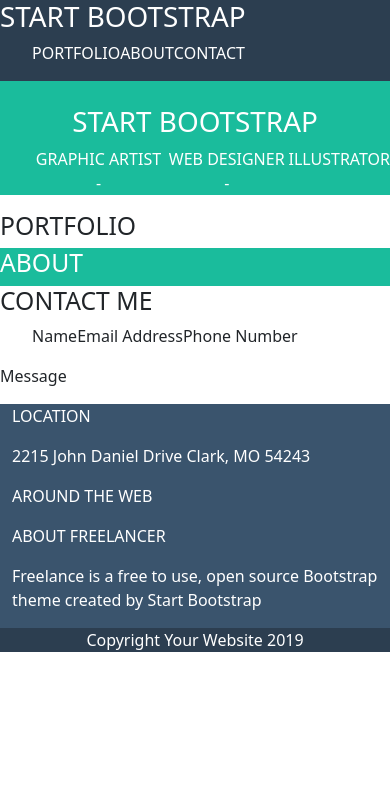
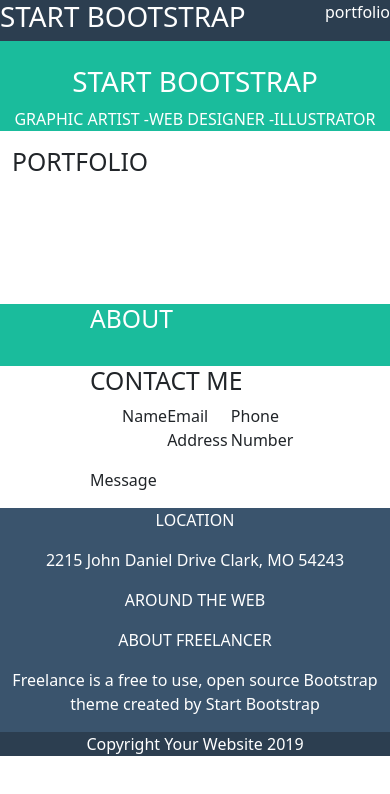
Before and after one commit to SimoneCorona/-html-css-bootstrap-freelancer, a plain HTML site: page index.html in a window 390 px wide. Drawn offline with nearby package versions, Linux system fonts and the light colour scheme.

Commit message:
refactoring and add Olga's correction

```diff
--- a/css/stile.css
+++ b/css/stile.css
@@ -7,6 +7,12 @@ ul{
 .line{
     display: flex;
     color: inherit;
+}
+.ms_container_sm{
+    max-width: 1170px;
+    width: 60%;
+    margin: 0 auto;
+
 }
 /* debug colors */
 .red{
@@ -35,7 +41,7 @@ header{
     background-color: #2C3E50;
 }
 /* jumbotron */
-.jumbotron{
+.ms_jumbotron{
     text-align: center;
     background-color: #1ABC9C;
 }
@@ -52,6 +58,7 @@ footer{
     color:white;
 }
 .top-foot{
+    text-align: center;
     background-color: #3A546D;
 }
 .copyright{
--- a/index.html
+++ b/index.html
@@ -12,23 +12,21 @@
     <link rel="stylesheet" href="css/stile.css">
 </head>
 <body>
+<!-- HEADER -->
     <header>
         <div class="container-fluid p-0">
             <section class="top-head">
-                <div class="row">
-                    <div class="col">
+                <div class="row gx-0">
+                    <div class="col-10 col-md-6">
                         <h1>START BOOTSTRAP</h1>
                     </div>
-                    <div class="col">
-                        <ul>
-                            <li>PORTFOLIO</li>
-                            <li>ABOUT</li>
-                            <li>CONTACT</li>
-                        </ul>
+                    <div class="col-2 col-md-6 text-end">
+                        portfolio
                     </div>
                 </div>
             </section>
-            <section class="jumbotron">
+            <section class="ms_jumbotron">
+                <div class="container">
                     <img src="" alt="">
                     <h1>START BOOTSTRAP</h1>
                     <div class="divider">
@@ -36,16 +34,20 @@
                         <i></i>
                         <div class="line"></div>
                     </div>
-                <ul>
+                    <ul class="justify-content-center p-0">
                         <li>GRAPHIC ARTIST -</li>
                         <li>WEB DESIGNER -</li>
                         <li>ILLUSTRATOR</li>
                     </ul>
+                </div>
             </section>
         </div>
     </header>
-    <div>
-        <div class="container-fluid"></div>
+
+<!-- MAIN -->
+    <main>
+        <div class="container-fluid">
+            <!-- portfolio -->
             <section class="portfolio">
                 <h2>PORTFOLIO</h2>
                 <div class="divider">
@@ -53,46 +55,72 @@
                     <i></i>
                     <div class="line"></div>
                 </div>
-                <div class="row">
-                    <div class="col">
+                <div class="row g-4">
+                    <div class="col-12 col-md-6 col-lg-4">
+                        <div class="ms_portfolio_item">
 
                         </div>
-                    <div class="col">
+                    </div>
+                    <div class="col-12 col-md-6 col-lg-4">
+                        <div class="ms_portfolio_item">
 
                         </div>
-                    <div class="col">
+                    </div>
+                    <div class="col-12 col-md-6 col-lg-4">
+                        <div class="ms_portfolio_item">
 
                         </div>
-                    <div class="col">
+                    </div>
+                    <div class="col-12 col-md-6 col-lg-4">
+                        <div class="ms_portfolio_item">
 
                         </div>
-                    <div class="col">
+                    </div>
+                    <div class="col-12 col-md-6 col-lg-4">
+                        <div class="ms_portfolio_item">
 
                         </div>
-                    <div class="col">
+                    </div>
+                    <div class="col-12 col-md-6 col-lg-4">
+                        <div class="ms_portfolio_item">
 
+                        </div>
                     </div>
                 </div>
             </section>
         </div>
+
+<!-- about -->
         <section class="about">
+            <div class="ms_container_sm">
+                <div class="container-fluid">
                     <h2>ABOUT</h2>
                     <div class="divider">
                         <div class="line"></div>
                         <i></i>
                         <div class="line"></div>
                     </div>
-            <div class="row">
-                <div class="col"></div>
-                <div class="col"></div>
+                    <div class="row gy-4">
+                        <div class="col-12 col-md-6">
+
+                        </div>
+                        <div class="col-12 col-md-6">
+
+                        </div>
+                    </div>
+                </div>
             </div>
         </section>
+<!-- contact-me -->
         <section class="contact-me">
+            <div class="ms_container_sm">
+                <div class="container-fluid">
                     <h2>CONTACT ME</h2>
                     <div class="divider">
                         <div class="line"></div>
                         <i></i>
                         <div class="line"></div>
+                    </div>
                     <ul>
                         <li>Name</li>
                         <li>Email Address</li>
@@ -100,7 +128,7 @@
                     </ul>
                     <p>Message</p>
 
-
+                </div>
             </div>
         </section>
     </main>
@@ -108,17 +136,17 @@
         <div class="top-foot">
             <div class="container">
                 <div class="row">
-                    <div class="col-sm-12">
+                    <div class="col-sm-12 col-md-4">
                         <p>LOCATION</p>
                         <p>2215 John Daniel Drive Clark, MO 54243</p>
                     </div>
-                    <div class="col-sm-12">
+                    <div class="col-sm-12 col-md-4">
                         <p>AROUND THE WEB</p>
                         <span>
 
                         </span>
                     </div>
-                    <div class="col-sm-12">
+                    <div class="col-sm-12 col-md-4">
                         <p>ABOUT FREELANCER</p>
                         <p>Freelance is a free to use, open source Bootstrap theme created by <span>Start Bootstrap</span></p>
                     </div>
@@ -126,7 +154,9 @@
             </div>
         </div>
         <div class="copyright">
+            <div class="container-fluid">
                 <p>Copyright  Your Website 2019</p>
+            </div>
         </div>
     </footer>
 </body>
```
Lines whose indentation alone changed are shown as unchanged.
